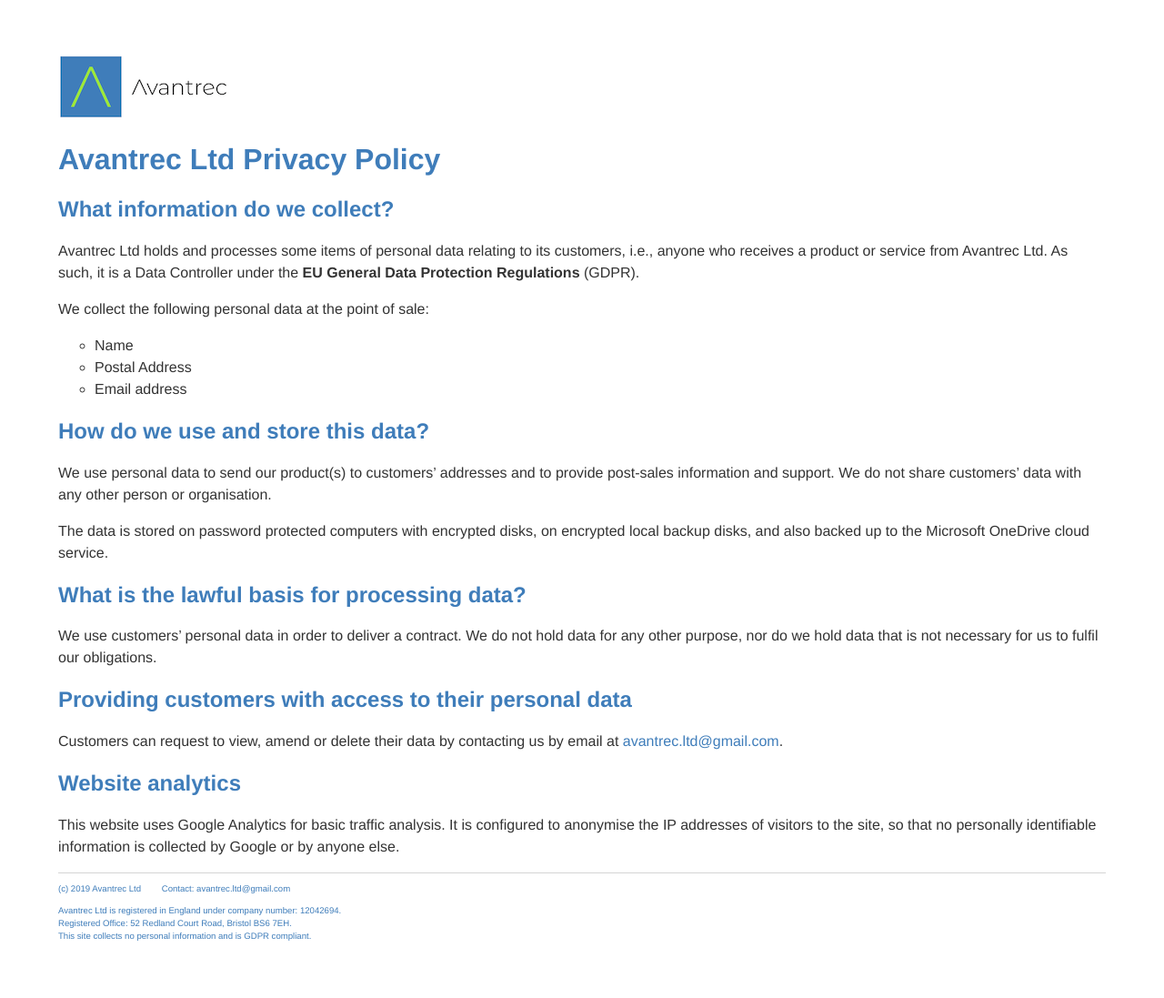
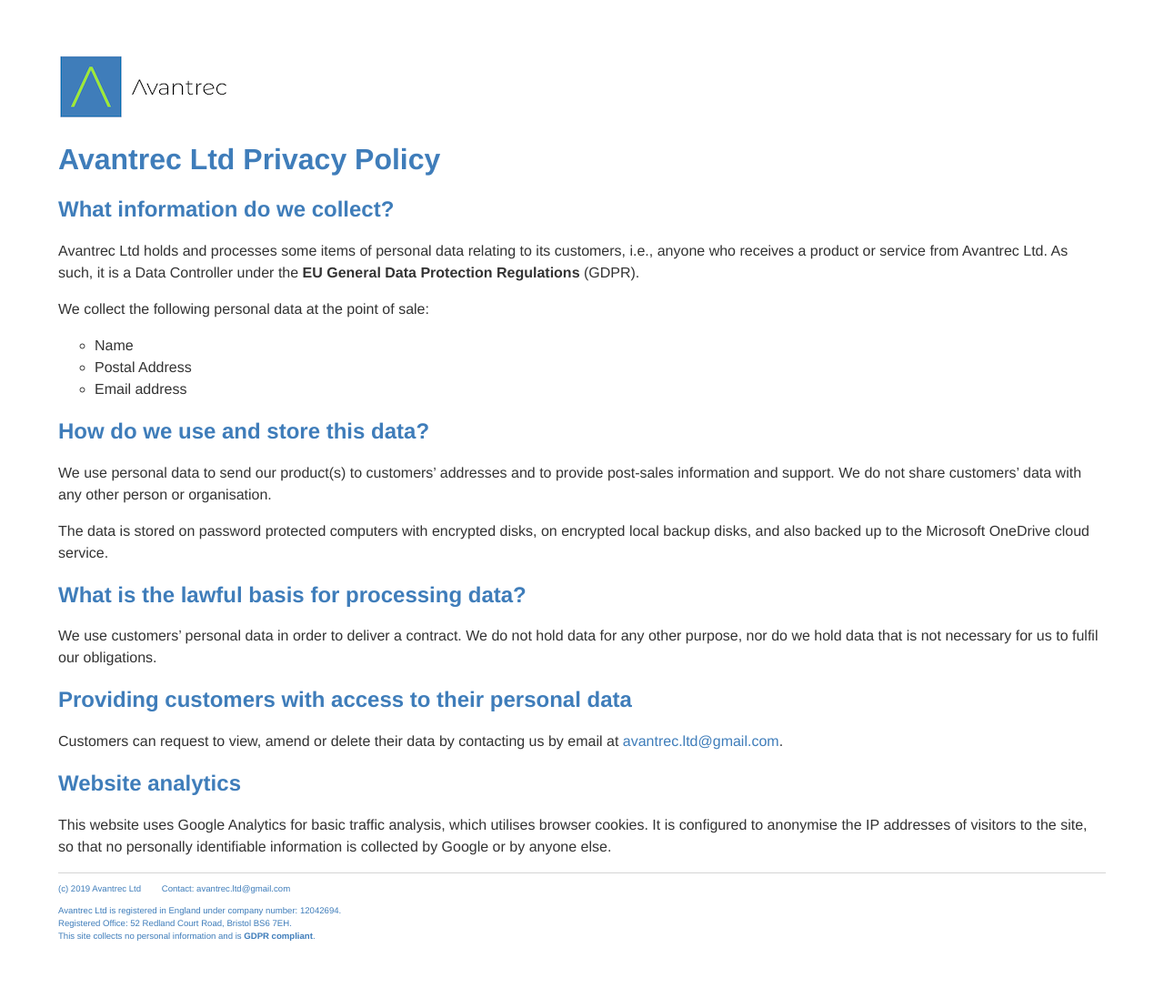
Before and after one commit to avantrec/avantrec.github.io, a Jekyll site: the page built from gdpr_privacy.md, in a window 1280 px wide. Shown: the whole page at 91% size. Built offline with Jekyll 4.4.1, drawn with Linux system fonts in a browser that asks for light colours.

Commit message:
Minor edits.

```diff
--- a/_layouts/default.html
+++ b/_layouts/default.html
@@ -43,7 +43,7 @@
                 </ul>
                 <ul>
                     <li>Avantrec Ltd is registered in England under company number: 12042694.<br>Registered Office: 52 Redland Court Road, Bristol BS6 7EH.
-                    <br>This site collects no personal information and is <a href="/gdpr_privacy">GDPR compliant</a>.</li>
+                    <br>This site collects no personal information and is <a href="/gdpr_privacy"><b>GDPR compliant</b></a>.</li>
                 </ul>
             </footer>
         </body>
--- a/_layouts/sonoplus.html
+++ b/_layouts/sonoplus.html
@@ -44,7 +44,7 @@
                 <ul>
                     <li>(c) 2019 Avantrec Ltd (e: <a href="mailto:avantrec.ltd@gmail.com">avantrec.ltd@gmail.com</a>)
                     <br>Avantrec Ltd has no connection with Sonos, Apple, or the Raspberry Pi Foundation.
-                    <br>All trademarks acknowledged. This site collects no personal information and is <a href="/gdpr_privacy">GDPR compliant</a>.</li>
+                    <br>All trademarks acknowledged. This site collects no personal information and is <a href="/gdpr_privacy"><b>GDPR compliant</b></a>.</li>
                 </ul>
             </footer>
         </body>
--- a/gdpr_privacy.md
+++ b/gdpr_privacy.md
@@ -30,4 +30,4 @@ Customers can request to view, amend or delete their data by contacting us by em
 
 ## Website analytics
 
-This website uses Google Analytics for basic traffic analysis. It is configured to anonymise the IP addresses of visitors to the site, so that no personally identifiable information is collected by Google or by anyone else.
+This website uses Google Analytics for basic traffic analysis, which utilises browser cookies. It is configured to anonymise the IP addresses of visitors to the site, so that no personally identifiable information is collected by Google or by anyone else.
```
Also changed, not shown: sonoplus/faq.md (+1 -1 lines).
